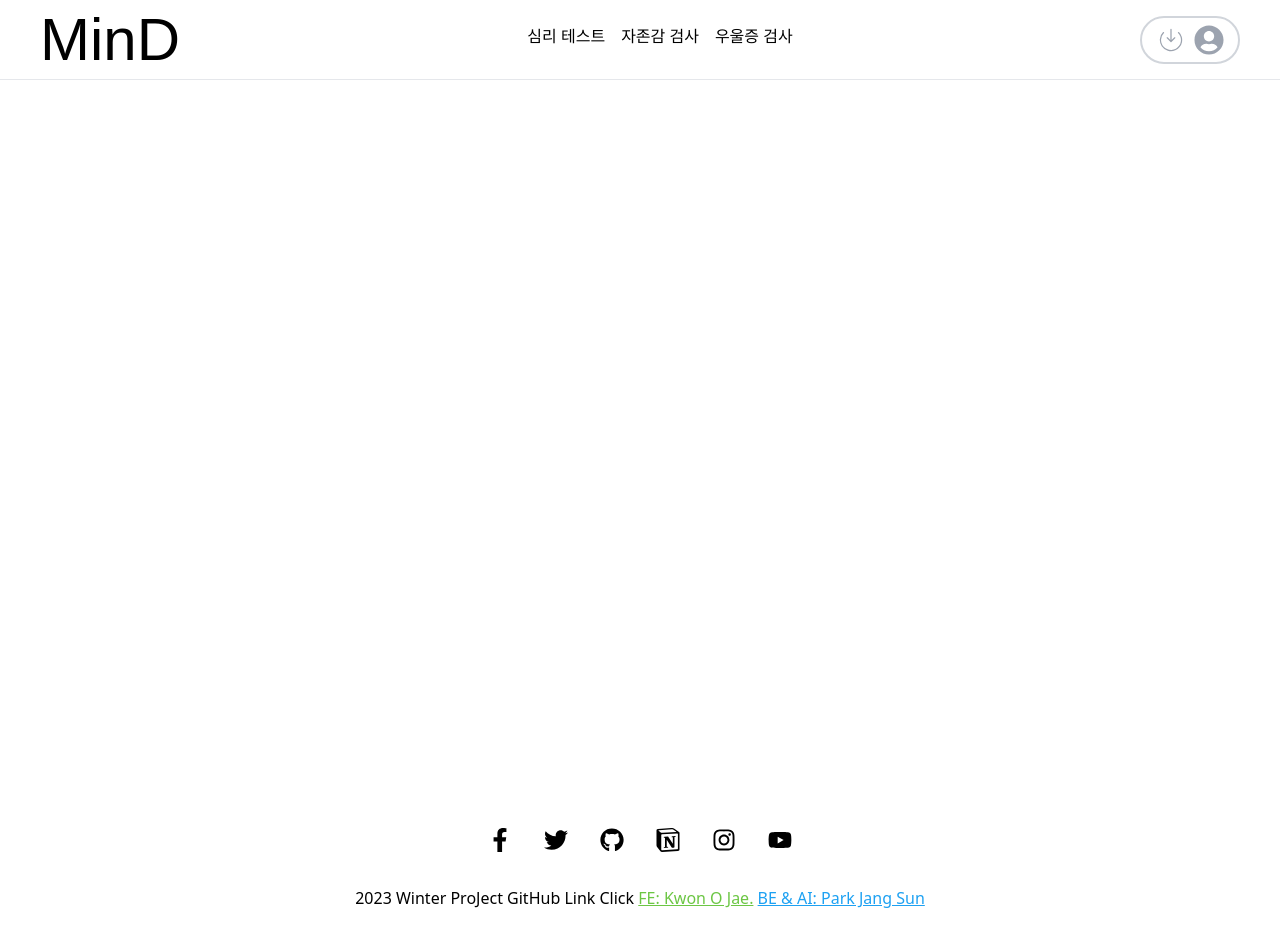
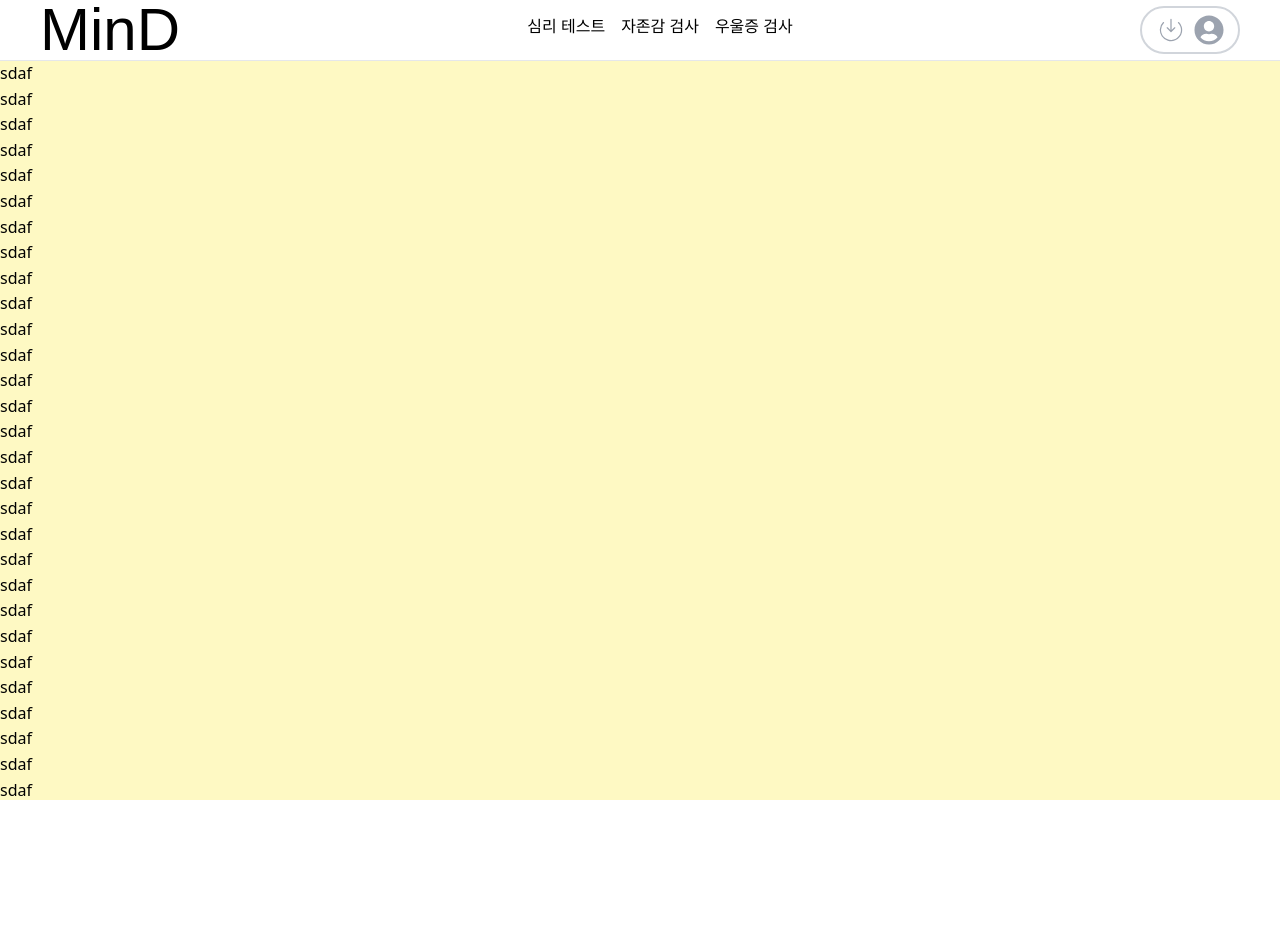
Before and after one commit to Kwonojae/AI-With-React.ts, a React (Vite) app: page / in a window 1280 px wide. After the commit the page ends 800 px from the top, so only its background shows below. Built offline with nearby package versions, Linux system fonts and the light colour scheme; a web font is replaced by a local one.

Commit message:
sticky 헤더 고정 문제 해결

```diff
--- a/src/App.tsx
+++ b/src/App.tsx
@@ -7,13 +7,13 @@ export default function App() {
   //layout 만들었어
   return (
     <>
-      <div className="flex flex-col h-screen w-screen ">
+      <div className="flex flex-col h-screen w-screen overflow-scroll">
         <Header />
         <main className="flex-1">
           <Outlet />
         </main>
+        <Footer />
       </div>
-      <Footer />
     </>
   );
 }
--- a/src/components/layout/Header.tsx
+++ b/src/components/layout/Header.tsx
@@ -2,7 +2,6 @@ import { useRef, useState } from "react";
 import { Link } from "react-router-dom";
 import { IoIosMenu } from "react-icons/io";
 import { IoMdClose } from "react-icons/io";
-
 import Button from "./Button";
 import UserDropDwon from "./UserDropDwon";
 
@@ -20,7 +19,7 @@ export default function Header() {
     setNavToggle(!navToggle);
   };
   return (
-    <header className="sticky w-full h-[80px] top-0 border-b z-50 bg-white">
+    <header className=" sticky w-full h-[80px] top-0 border-b z-50 bg-white">
       <nav className="flex h-full px-10 justify-between items-center  mx-auto z-50">
         <Link to="/" className="font-Dongle text-6xl ">
           MinD
--- a/src/components/layout/Home.tsx
+++ b/src/components/layout/Home.tsx
@@ -1,3 +1,84 @@
 export default function Home() {
-  return <div className="bg-white w-full h-full"></div>;
+  return (
+    <div className="bg-white w-full flex flex-col h-full">
+      <section className="bg-yellow-100 h-full">
+        <div>sdaf</div>
+        <div>sdaf</div>
+        <div>sdaf</div>
+        <div>sdaf</div>
+        <div>sdaf</div>
+        <div>sdaf</div>
+        <div>sdaf</div>
+        <div>sdaf</div>
+        <div>sdaf</div>
+        <div>sdaf</div>
+        <div>sdaf</div>
+        <div>sdaf</div>
+        <div>sdaf</div>
+        <div>sdaf</div>
+        <div>sdaf</div>
+        <div>sdaf</div>
+        <div>sdaf</div>
+        <div>sdaf</div>
+        <div>sdaf</div>
+        <div>sdaf</div>
+        <div>sdaf</div>
+        <div>sdaf</div>
+        <div>sdaf</div>
+        <div>sdaf</div>
+        <div>sdaf</div>
+        <div>sdaf</div>
+        <div>sdaf</div>
+        <div>sdaf</div>
+        <div>sdaf</div>
+        <div>sdaf</div>
+        <div>sdaf</div>
+        <div>sdaf</div>
+        <div>sdaf</div>
+        <div>sdaf</div>
+        <div>sdaf</div>
+        <div>sdaf</div>
+        <div>sdaf</div>
+        <div>sdaf</div>
+        <div>sdaf</div>
+        <div>sdaf</div>
+        <div>sdaf</div>
+        <div>sdaf</div>
+      </section>
+      <section className="bg-green-100 h-full">
+        <div>asdf</div>
+        <div>asdf</div>
+        <div>asdf</div>
+        <div>asdf</div>
+        <div>asdf</div>
+        <div>asdf</div>
+        <div>asdf</div>
+        <div>asdf</div>
+        <div>asdf</div>
+        <div>asdf</div>
+        <div>asdf</div>
+        <div>asdf</div>
+        <div>asdf</div>
+        <div>asdf</div>
+        <div>asdf</div>
+        <div>asdf</div>
+        <div>asdf</div>
+        <div>asdf</div>
+        <div>asdf</div>
+        <div>asdf</div>
+        <div>asdf</div>
+        <div>asdf</div>
+        <div>asdf</div>
+        <div>asdf</div>
+        <div>asdf</div>
+        <div>asdf</div>
+        <div>asdf</div>
+        <div>asdf</div>
+        <div>asdf</div>
+        <div>asdf</div>
+        <div>asdf</div>
+        <div>asdf</div>
+      </section>
+    </div>
+  );
 }
```
